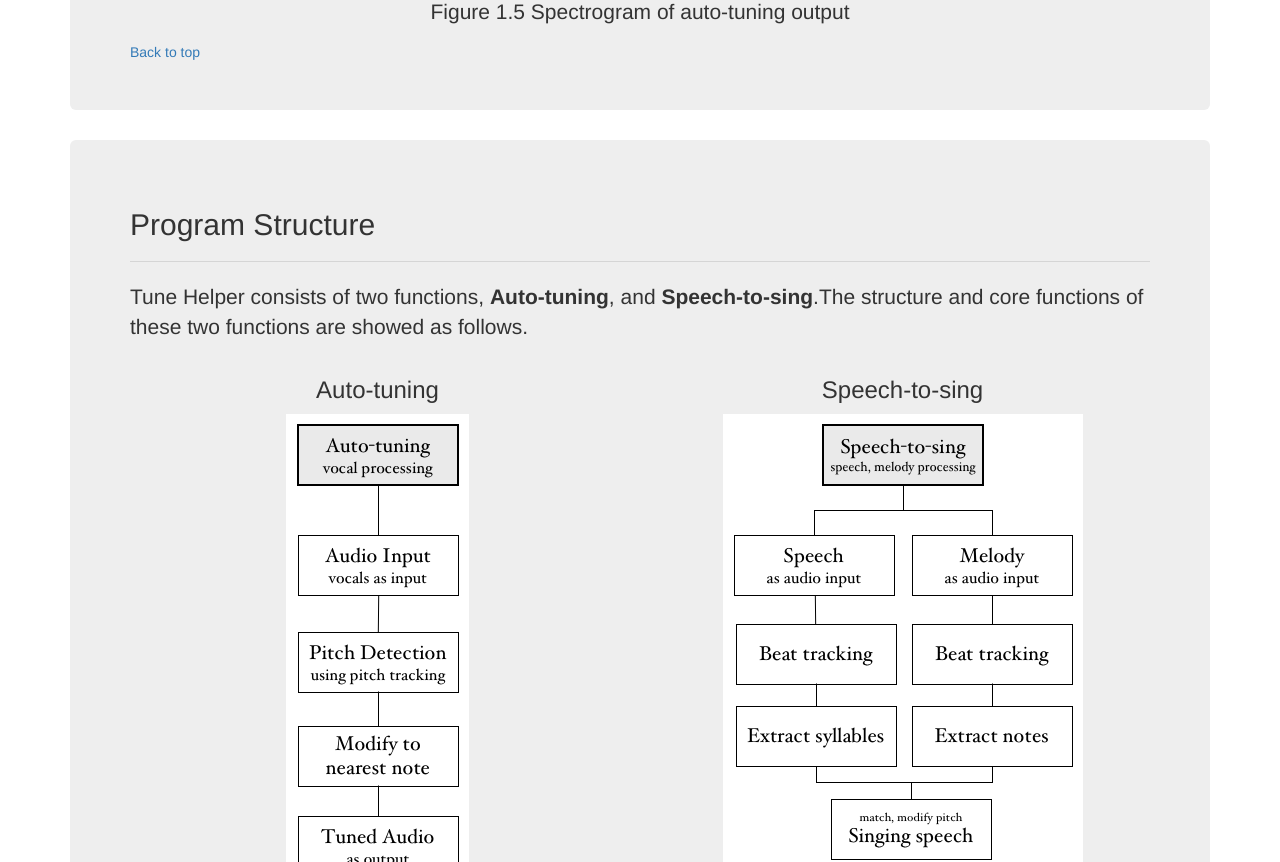
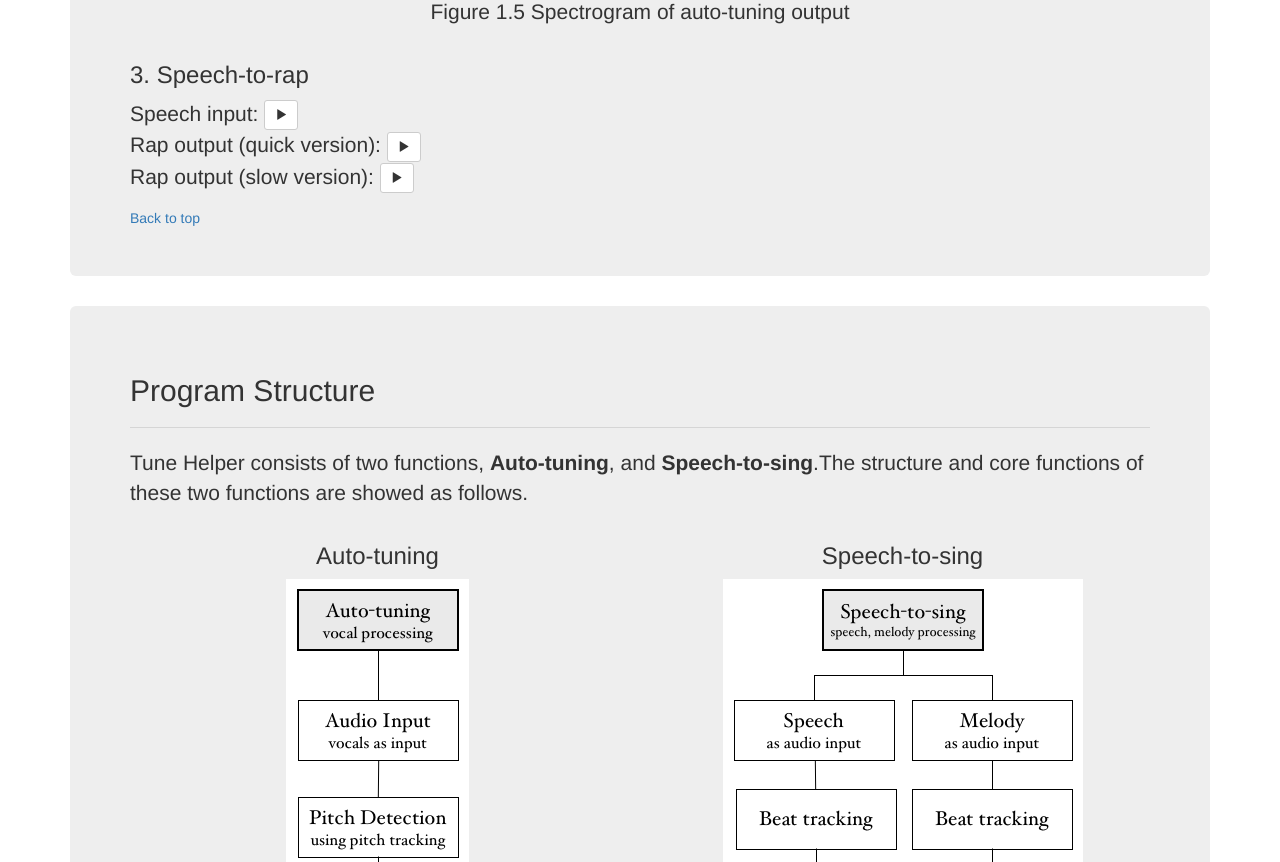
Before and after one commit to chenzhe142/nu-eecs352, a plain HTML site: page index.html in a window 1280 px wide. Shown: the part 6216-7078 px from the top of the page. Drawn offline with nearby package versions, Linux system fonts and the light colour scheme; a web font is replaced by a local one.

Commit message:
Add speech-to-rap

```diff
--- a/index.html
+++ b/index.html
@@ -205,7 +205,30 @@
             <img src="after.jpg" style="height: 500px">
             <p>Figure 1.5 Spectrogram of auto-tuning output</p>
           </div>
+        </div>
 
+        <div id="speech-to-rap">
+          <h3>3. Speech-to-rap</h3>
+          <p>
+            Speech input:
+            <a href="rap_input.wav" class="btn btn-default btn-sm" role="button" target="blank">
+              <span class="glyphicon glyphicon-play"></span>
+            </a>
+            <br>
+            Rap output (quick version):
+            <a href="rap_output.wav" class="btn btn-default btn-sm" role="button" target="blank">
+              <span class="glyphicon glyphicon-play"></span>
+            </a>
+            <br>
+
+            Rap output (slow version):
+            <a href="rap_output2.wav" class="btn btn-default btn-sm" role="button" target="blank">
+              <span class="glyphicon glyphicon-play"></span>
+            </a>
+            <br>
+
+
+          </p>
         </div>
 
         <a href="#head-navbar">Back to top</a>
```
Also changed, not shown: 3 other files.
